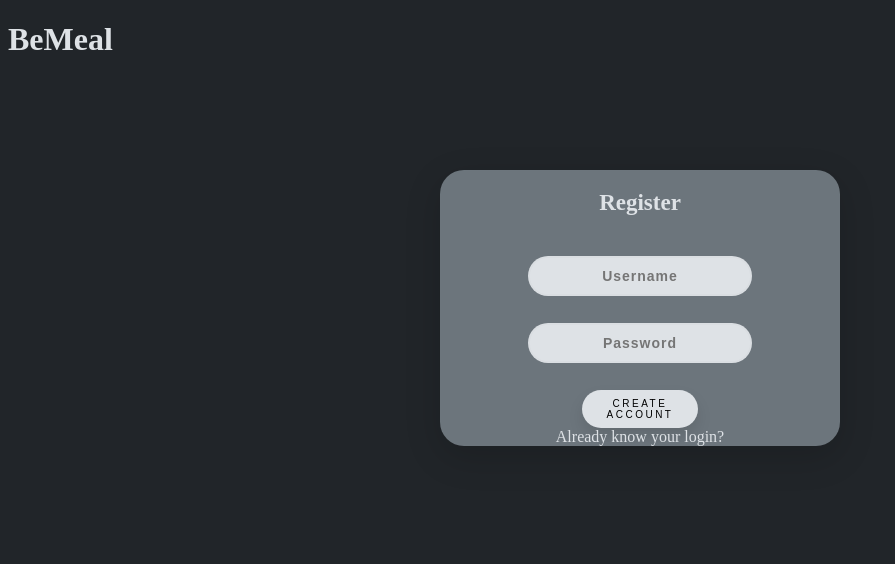
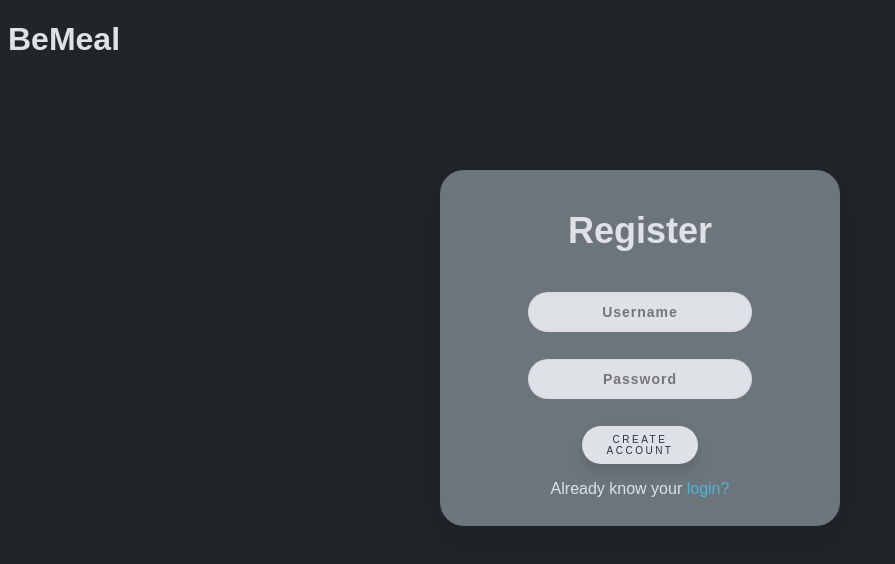
Before and after one commit to jxmoose/BeMeal, a React (Create React App) app in the folder BeMeal/react_bemeal/: page /register in a window 1280 px wide. Shown: the top 564 px of the page, without its empty margins (0-895 px from the left). Built offline with nearby package versions, Linux system fonts and the light colour scheme.

Commit message:
Register Page CSS

```diff
--- a/BeMeal/react_bemeal/src/App.css
+++ b/BeMeal/react_bemeal/src/App.css
@@ -1,4 +1,5 @@
 
 body {
     background-color: #212529;
+    font-family: 'Ubuntu', sans-serif;
 }
--- a/BeMeal/react_bemeal/src/components/Navbar.css
+++ b/BeMeal/react_bemeal/src/components/Navbar.css
@@ -2,3 +2,7 @@
     color: #DEE2E6;
     font-weight: 1000px;
 }
+
+.brand-name:hover{
+    cursor: pointer;
+}
--- a/BeMeal/react_bemeal/src/components/Navbar.js
+++ b/BeMeal/react_bemeal/src/components/Navbar.js
@@ -3,7 +3,7 @@ import './Navbar.css';
 function Navbar() {
     return (
         <div class="nav-bar">
-            <h1 class="brand-name">BeMeal</h1>
+            <a onClick={() => {window.location.href="/"}}><h1 class="brand-name">BeMeal</h1></a>
         </div>
     );
 }
--- a/BeMeal/react_bemeal/src/routes/Register.css
+++ b/BeMeal/react_bemeal/src/routes/Register.css
@@ -17,8 +17,9 @@ form{
 
 .register-label{
     font-weight: bold;
-    font-size: 23px;
+    font-size: 36px;
     margin-bottom: 40px;
+    margin-top: 40px;
 }
 
 .un {
@@ -55,17 +56,17 @@ form{
     margin-bottom: 50px;
     text-align: center;
     margin-bottom: 27px;
-    font-family: 'Ubuntu', sans-serif;
 }
 
 .btn {
     width: 14.4vmin;
     padding: 8px 8px;
+    font-weight: 500;
     font-size: 10px;
+    letter-spacing: 1px;
     text-transform: uppercase;
     letter-spacing: 2.5px;
-    font-weight: 500;
-    color: #000;
+    color: rgb(38, 50, 56);
     background-color: #dee2e6;
     border: none;
     border-radius: 45px;
@@ -77,7 +78,7 @@ form{
 
 .btn:hover {
 background-color: #6c757c;
-box-shadow: 0px 15px 20px #6c757c;
+box-shadow: 0px 15px 20px #212519;
 color: #dee2e6;
 transform: translateY(-7px);
 }
@@ -85,3 +86,20 @@ transform: translateY(-7px);
 .btn:active {
 transform: translateY(-1px);
 }
+
+.login-stuff{
+    padding-bottom: 12px;
+}
+
+.login-label {
+    box-shadow: inset 0 0 0 0 #54b3d6;
+    color: #54b3d6;
+    margin: 0 -.25rem;
+    padding: 0 .25rem;
+    transition: color .3s ease-in-out, box-shadow .3s ease-in-out;
+}
+.login-label:hover {
+    cursor: pointer;
+    box-shadow: inset 100px 0 0 0 #54b3d6;
+    color: white;
+}
--- a/BeMeal/react_bemeal/src/routes/Register.js
+++ b/BeMeal/react_bemeal/src/routes/Register.js
@@ -26,7 +26,7 @@ function Register() {
                         <input class="un" type="text" name="username" placeholder="Username"/>
                         <input class="pass" type="text" name="password" placeholder="Password"/>
                     <button class="btn">Create Account</button>
-                    <a onClick={() => {window.location.href="/"}}>Already know your login?</a>
+                    <p class="login-stuff">Already know your <a class="login-label" onClick={() => {window.location.href="/"}}>login?</a> </p>
                 </form>
             </div>
         </div>
```
